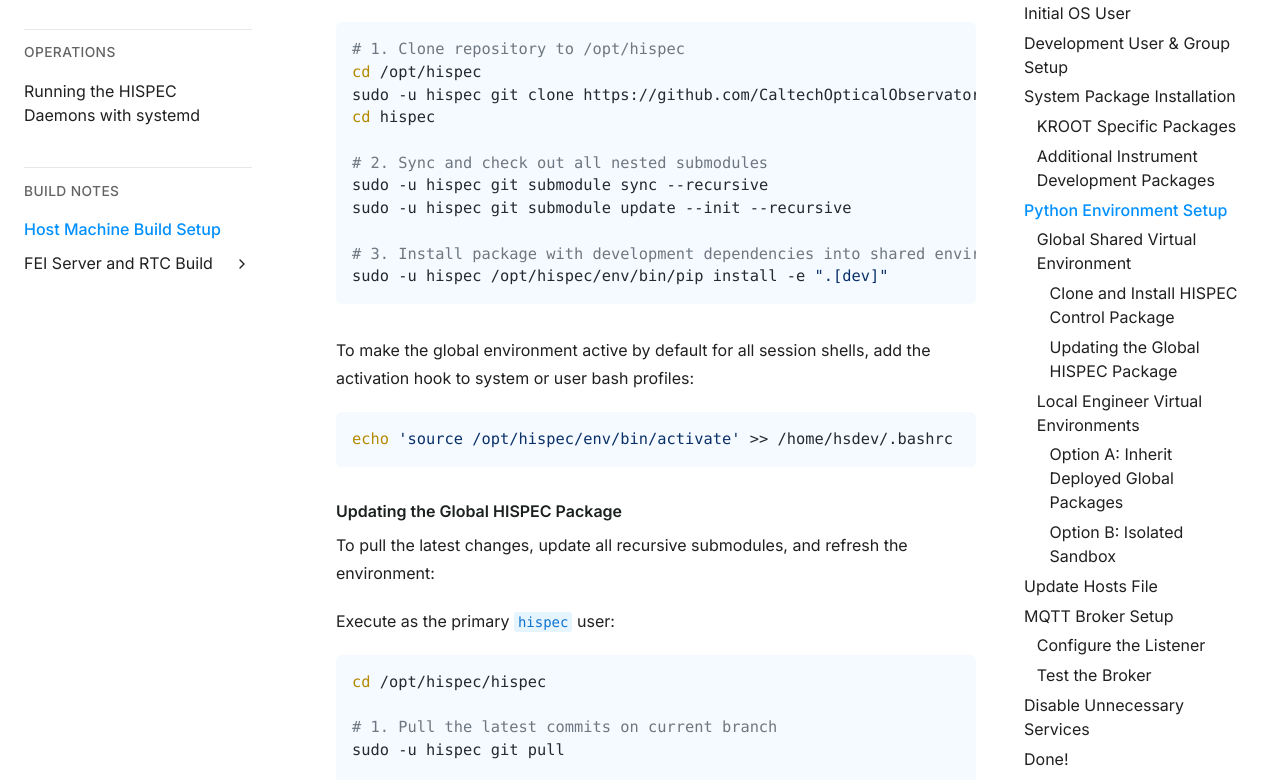
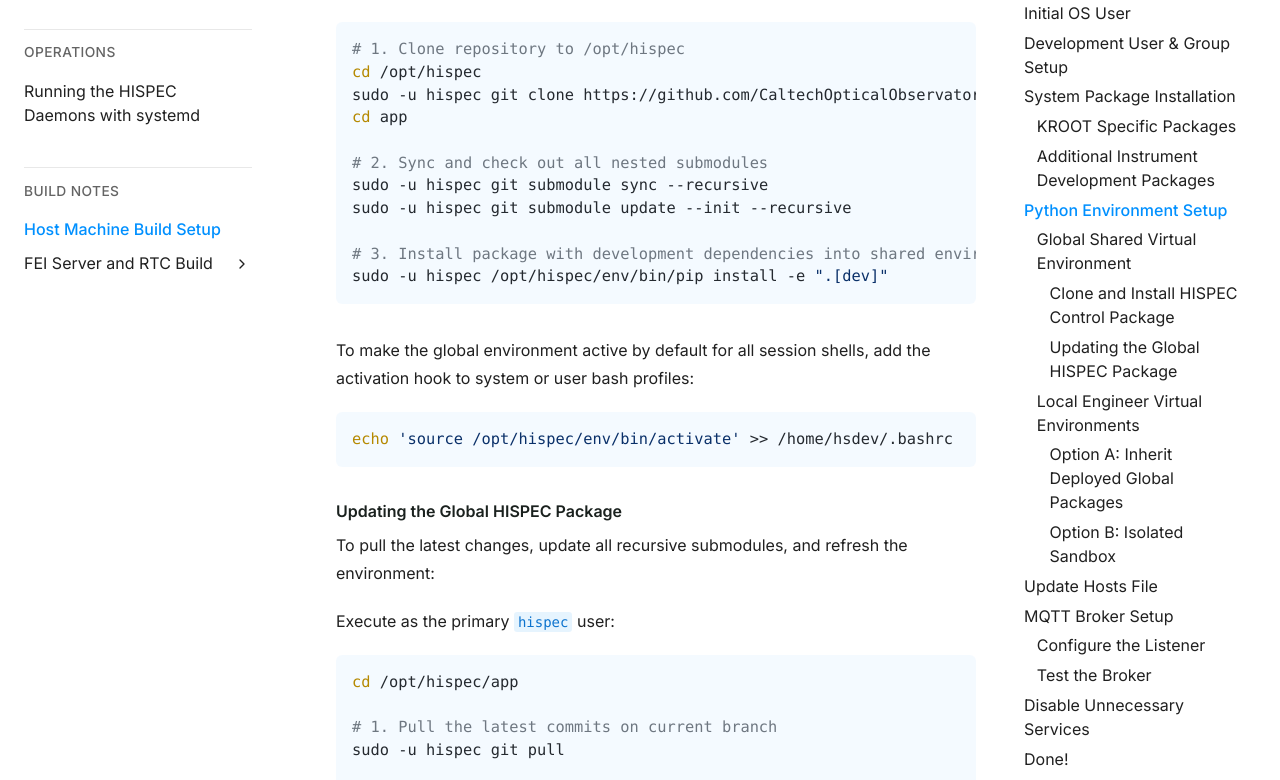
Before and after one commit to CaltechOpticalObservatories/hispec, a Sphinx documentation site: the page built from docs/build_notes/host_machine_build_notes.rst, in a window 1280 px wide and 1400 px high, scrolled down 3387 px. Shown: the part 152-932 px from the top of the window. Built offline with Sphinx 7.4.7, drawn with Linux system fonts in a browser that asks for light colours.

Commit message:
Fix host_machine_build_notes.rst to use correct target directory for hispec clone command.  Fixes issue #285. (#286)

```diff
--- a/docs/build_notes/host_machine_build_notes.rst
+++ b/docs/build_notes/host_machine_build_notes.rst
@@ -145,8 +145,8 @@
 
    # 1. Clone repository to /opt/hispec
    cd /opt/hispec
-   sudo -u hispec git clone https://github.com/CaltechOpticalObservatories/hispec.git
-   cd hispec
+   sudo -u hispec git clone https://github.com/CaltechOpticalObservatories/hispec.git /opt/hispec/app
+   cd app
 
    # 2. Sync and check out all nested submodules
    sudo -u hispec git submodule sync --recursive
@@ -170,7 +170,7 @@
 
 .. code-block:: bash
 
-   cd /opt/hispec/hispec
+   cd /opt/hispec/app
 
    # 1. Pull the latest commits on current branch
    sudo -u hispec git pull
```
